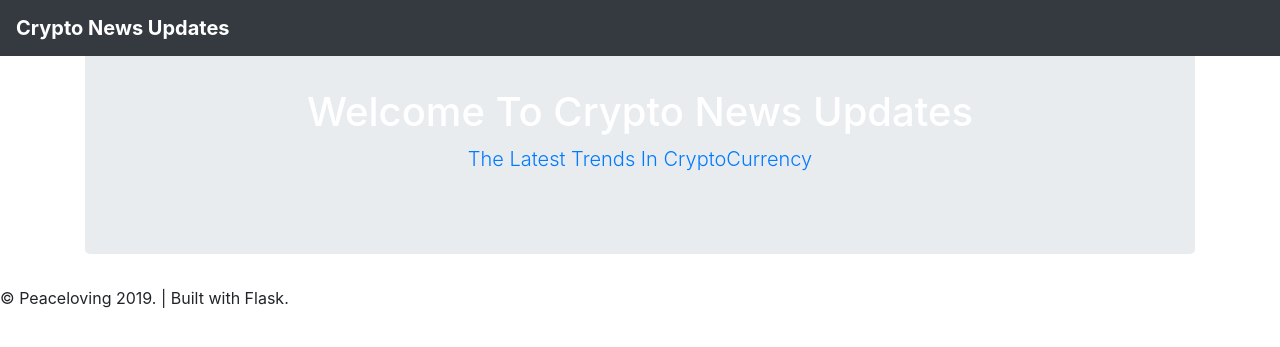
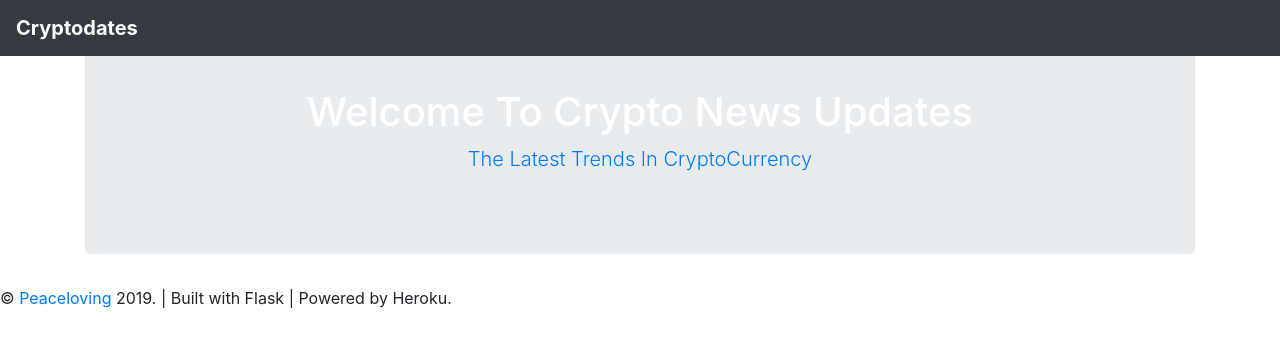
Before and after one commit to peacelovingng/flask-bootsrap-crypto-news-updates, a Flask app: page / in a window 1280 px wide. Shown: the top 347 px of the page. Run offline with Flask 2, Linux system fonts and the light colour scheme; parts of the project's set-up code (start-up, migrations or seed data) failed here and were passed over; some libraries are stand-ins or nearby versions.

Commit message:
Update base.html

```diff
--- a/templates/base.html
+++ b/templates/base.html
@@ -12,8 +12,8 @@
 
 <body>
       <nav class="navbar navbar-expand-lg navbar-dark bg-dark fixed-top text-center">
-          <a class="navbar-brand nav text-center" href="#"><strong>Crypto News Updates</strong></a>
-          <button class="navbar-toggler" type="button" data-toggle="collapse" data-target="                     #navbarSupportedContent" aria-controls="navbarSupportedContent" aria-expanded="false" aria-label="  Toggle navigation">
+          <a class="navbar-brand nav text-center" href="#"><strong>Cryptodates</strong></a>
+          <button class="navbar-toggler" type="button" data-toggle="collapse" data-target="#navbarSupportedContent" aria-controls="navbarSupportedContent" aria-expanded="false" aria-label="  Toggle navigation">
             <span class="navbar-toggler-icon"></span>
           </button>
     </nav>
@@ -25,7 +25,8 @@
 
 <footer>
   <div>
-    &copy; Peaceloving <script>document.write(new Date().getFullYear());</script>. | Built with Flask.
+      &copy; <a href="https://www.twitter.com/peacelovingng" target="_blank">Peaceloving</a>
+      <script>document.write(new Date().getFullYear());</script>. | Built with Flask | Powered by Heroku.
   </div>
 </footer>
 
```
